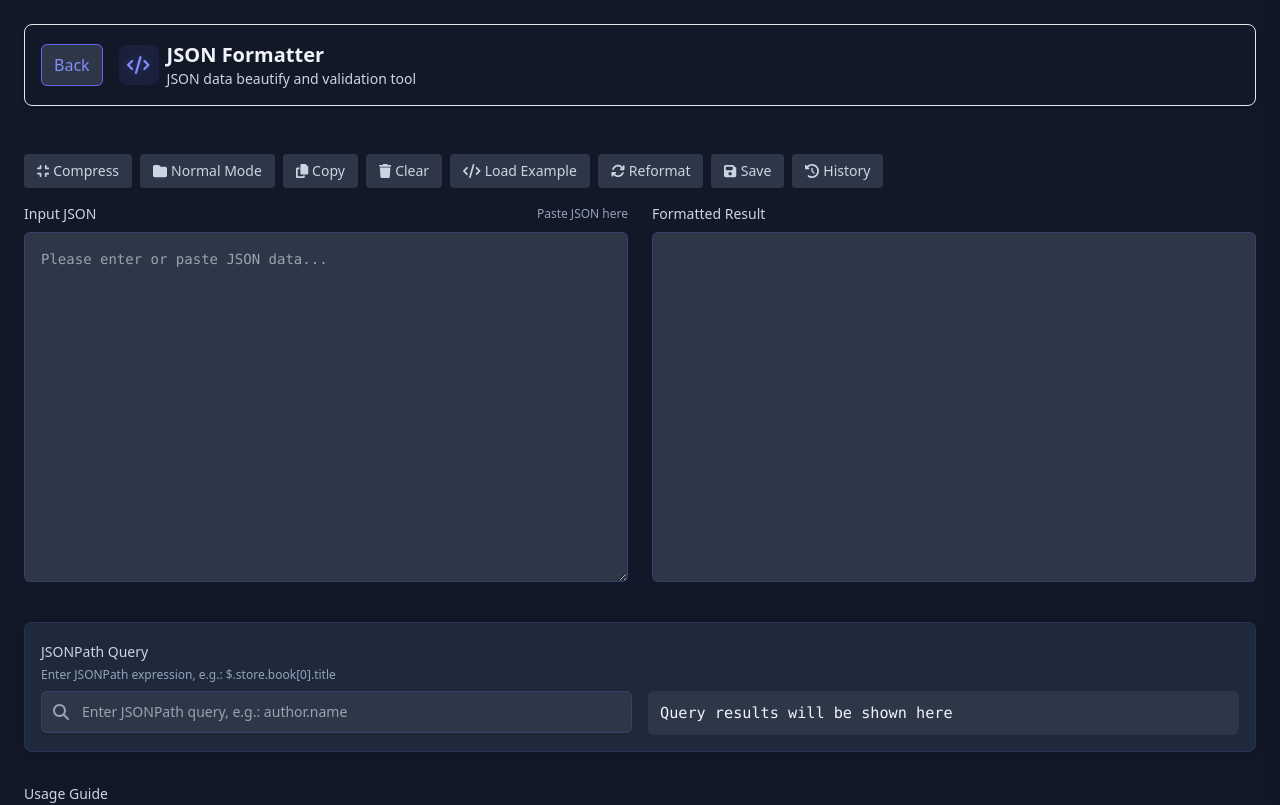
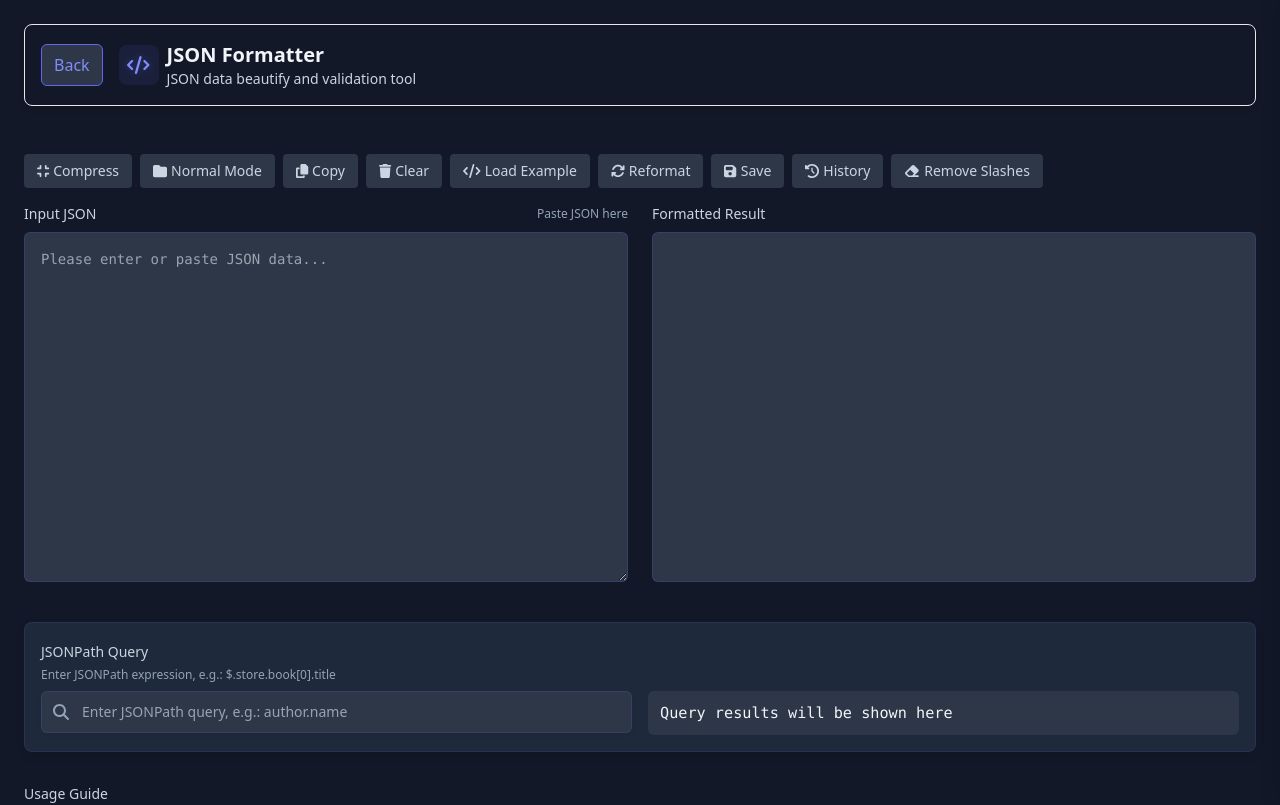
Before and after one commit to wiseqingyang/jisuxiang, a Next.js app: page /tools/json_formatter in a window 1280 px wide. Shown: the top 805 px of the page. Built offline with nearby package versions, Linux system fonts and the light colour scheme; a web font is replaced by a local one.

Commit message:
JSON格式化 添加 移除斜杠 功能

```diff
--- a/src/app/tools/json_formatter/page.tsx
+++ b/src/app/tools/json_formatter/page.tsx
@@ -5,7 +5,7 @@ import { FontAwesomeIcon } from '@fortawesome/react-fontawesome';
 import {
   faCode, faCopy, faCheck, faCompress, faExpand,
   faSearch, faTrash, faSync, faFolderOpen, faFolder, faSpinner,
-  faSave, faHistory, faTimes, faEdit, faStar, faTrashAlt
+  faSave, faHistory, faTimes, faEdit, faStar, faTrashAlt, faEraser
 } from '@fortawesome/free-solid-svg-icons';
 import dynamic from 'next/dynamic';
 import BackToTop from '@/components/BackToTop';
@@ -182,6 +182,33 @@ export default function JsonFormatter() {
   // 切换折叠功能
   const toggleFoldable = () => {
     setIsFoldable(!isFoldable);
+  };
+
+  // 移除JSON中的转义斜杠
+  const removeSlashes = () => {
+    if (!jsonInput) return;
+
+    try {
+      // 直接在原始输入字符串上移除转义斜杠
+      const processed = jsonInput.replace(/\\\//g, '/');
+
+      // 检查是否有变化
+      if (processed === jsonInput) {
+        console.log('没有检测到需要替换的内容，JSON未改变');
+        return;
+      }
+
+      console.log('移除斜杠前:', jsonInput);
+      console.log('移除斜杠后:', processed);
+
+      // 更新输入框而不是直接格式化
+      setJsonInput(processed);
+
+      // 手动触发格式化
+      setTimeout(() => formatJson(processed, isCompressed), 100);
+    } catch (error) {
+      console.error('移除斜杠处理失败:', error);
+    }
   };
 
   // 复制结果到剪贴板
@@ -757,6 +784,16 @@ export default function JsonFormatter() {
           <span>{t('tools.json_formatter.history')}</span>
         </button>
 
+        {/* 移除斜杠按钮 */}
+        <button
+          className={`${toolbarButtonClass} bg-[rgb(var(--color-bg-secondary))] text-[rgb(var(--color-text-secondary))] hover:text-[rgb(var(--color-text-primary))]`}
+          onClick={removeSlashes}
+          disabled={!jsonInput || isLoading}
+        >
+          <FontAwesomeIcon icon={faEraser} />
+          <span>{t('tools.json_formatter.remove_slash')}</span>
+        </button>
+
         {isLoading && (
           <button
             className="px-3 py-1.5 rounded text-sm flex items-center gap-1 transition-all border"
--- a/src/config/i18n/tools/json_formatter/en.ts
+++ b/src/config/i18n/tools/json_formatter/en.ts
@@ -57,7 +57,8 @@ export const jsonFormatterEn = {
   guide_4: 'JSONPath queries support dot notation (e.g., author.name) and array indices (e.g., features[0])',
   guide_5: 'Compress/Beautify mode can be freely switched',
   guide_6: 'Processing large JSON data may take a few seconds',
-  guide_7: 'Multiple JSON data can be saved to history for comparison'
+  guide_7: 'Multiple JSON data can be saved to history for comparison',
+  remove_slash: 'Remove Slashes'
 };
 
 export default jsonFormatterEn;
--- a/src/config/i18n/tools/json_formatter/zh.ts
+++ b/src/config/i18n/tools/json_formatter/zh.ts
@@ -57,7 +57,8 @@ export const jsonFormatterZh = {
   guide_4: 'JSONPath查询支持点符号(如author.name)和数组索引(如features[0])',
   guide_5: '展示压缩/美化模式可以自由切换',
   guide_6: '处理大型JSON数据可能需要几秒钟时间',
-  guide_7: '可以保存多个JSON数据到历史记录中，方便比较查看'
+  guide_7: '可以保存多个JSON数据到历史记录中，方便比较查看',
+  remove_slash: '移除斜杠'
 };
 
 export default jsonFormatterZh;
```
